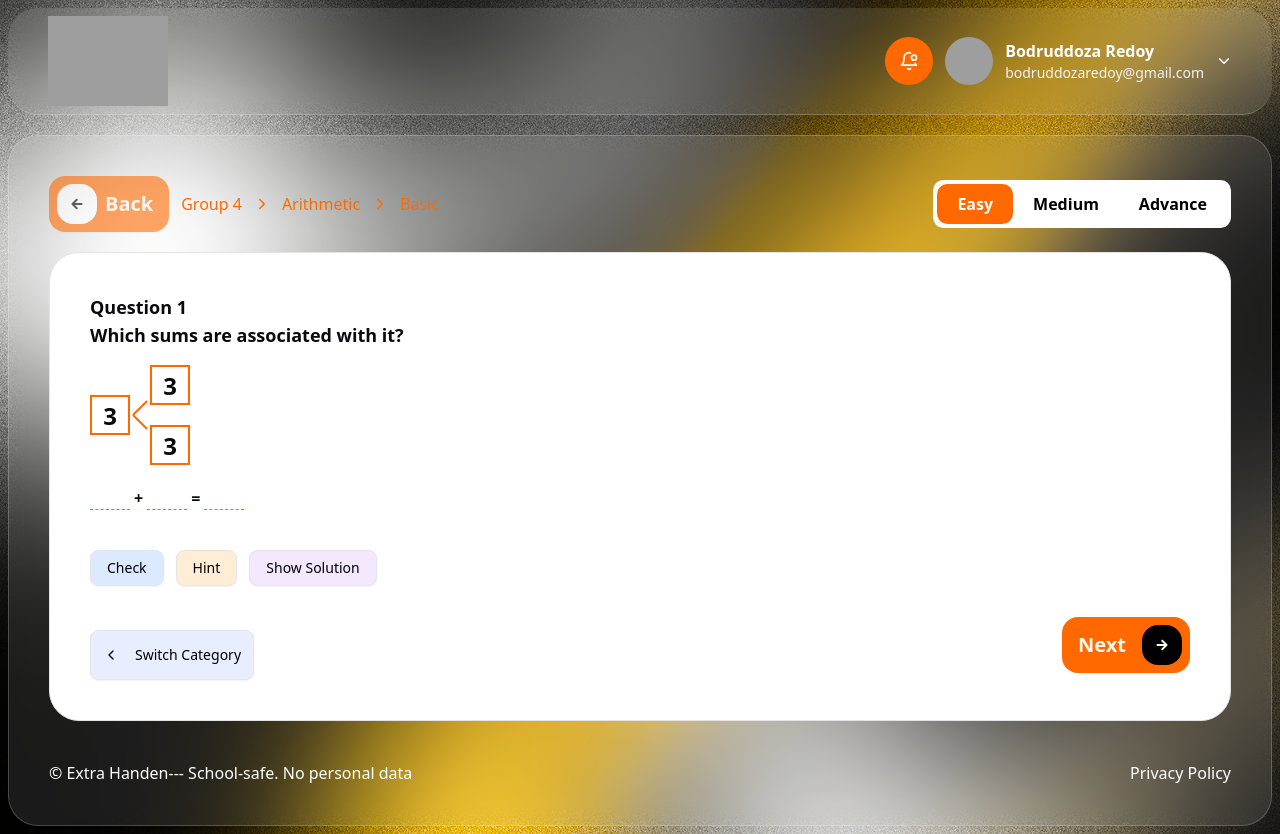
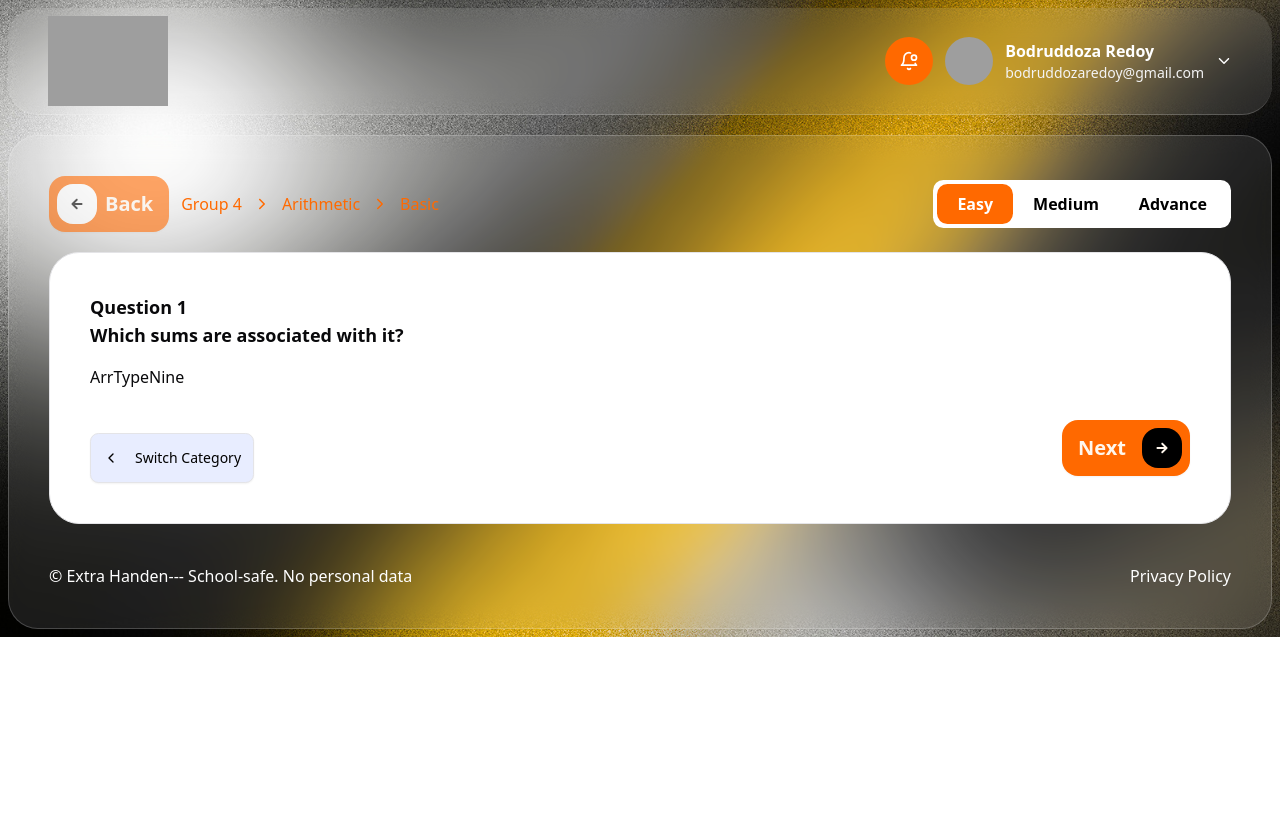
Before and after one commit to juyel66/Eduloop-quize-Application, a React (Vite) app: page /arithmetic in a window 1280 px wide. After the commit the page ends 800 px from the top, so only its background shows below. Built offline with nearby package versions, Linux system fonts and the light colour scheme; grey boxes are pictures that could not be loaded.

Commit message:
Created: arr type nine and ten

```diff
--- /dev/null
+++ b/src/pages/Arithmetic/components/ArrTypeNine.tsx
@@ -0,0 +1,7 @@
+import React from 'react'
+
+export default function ArrTypeNine() {
+  return (
+    <div>ArrTypeNine</div>
+  )
+}
--- /dev/null
+++ b/src/pages/Arithmetic/components/ArrTypeTen.tsx
@@ -0,0 +1,7 @@
+import React from 'react'
+
+export default function ArrTypeTen() {
+  return (
+    <div>ArrTypeTen</div>
+  )
+}
--- a/src/pages/Arithmetic/components/QuestionRenderer.tsx
+++ b/src/pages/Arithmetic/components/QuestionRenderer.tsx
@@ -8,6 +8,7 @@ import ArrTypeSix from "./ArrTypeSix"
 import type { Question } from "@/types/ArithmeticType"
 import ArrTypeSeven from "./ArrTypeSeven"
 import ArrTypeEight from "./ArrTypeEight"
+import ArrTypeNine from "./ArrTypeNine"
 
 export default function QuestionRenderer({ q }: { q: Question }) {
     return useMemo(() => {
@@ -124,6 +125,16 @@ export default function QuestionRenderer({ q }: { q: Question }) {
                     />
                 )
             }
+            case "math12": {
+                return (
+                    <ArrTypeNine
+                        hint={q.metadata.hint}
+                        key={q.id}
+                        data={q.metadata.data ?? []}
+                    />
+                )
+            }
+
             default:
                 return null
         }
--- a/src/pages/Arithmetic/components/Questions.ts
+++ b/src/pages/Arithmetic/components/Questions.ts
@@ -1,6 +1,44 @@
 import type { Question } from "@/types/ArithmeticType";
 
 export const QUESTIONS_DATA: any[] = [
+  {
+    id: 12,
+    type: "math12",
+    group: "4",
+    subject: "Arithmetic",
+    category: "Basic",
+    level: "Easy",
+    metadata: {
+      question: "Which sums are associated with it?",
+      data: [
+        {
+          id: 1,
+          top: 5,
+          bottoms: [2, null],
+          answers: ["2 + 3 = 5", "3 + 2 = 5", "5 - 2 = 3", "5 - 3 = 2"],
+        },
+        {
+          id: 2,
+          top: 7,
+          bottoms: [2, 5],
+          answers: ["2 + 5 = 7", "5 + 2 = 7", "7 - 2 = 5", "7 - 5 = 2"],
+        },
+        {
+          id: 3,
+          bottoms: [4, 5],
+          top: null,
+          answers: ["4 + 5 = 9", "5 + 4 = 9", "9 - 4 = 5", "9 - 5 = 4"],
+        },
+        {
+          id: 4,
+          top: 8,
+          bottoms: [2, 6],
+          answers: ["2 + 6 = 8", "6 + 2 = 8", "8 - 2 = 6", "8 - 6 = 2"],
+        },
+      ],
+      hint: "Only find those numbers sum, that is matched with the box numbers.",
+    },
+  },
   {
     id: 11,
     type: "math11",
```
